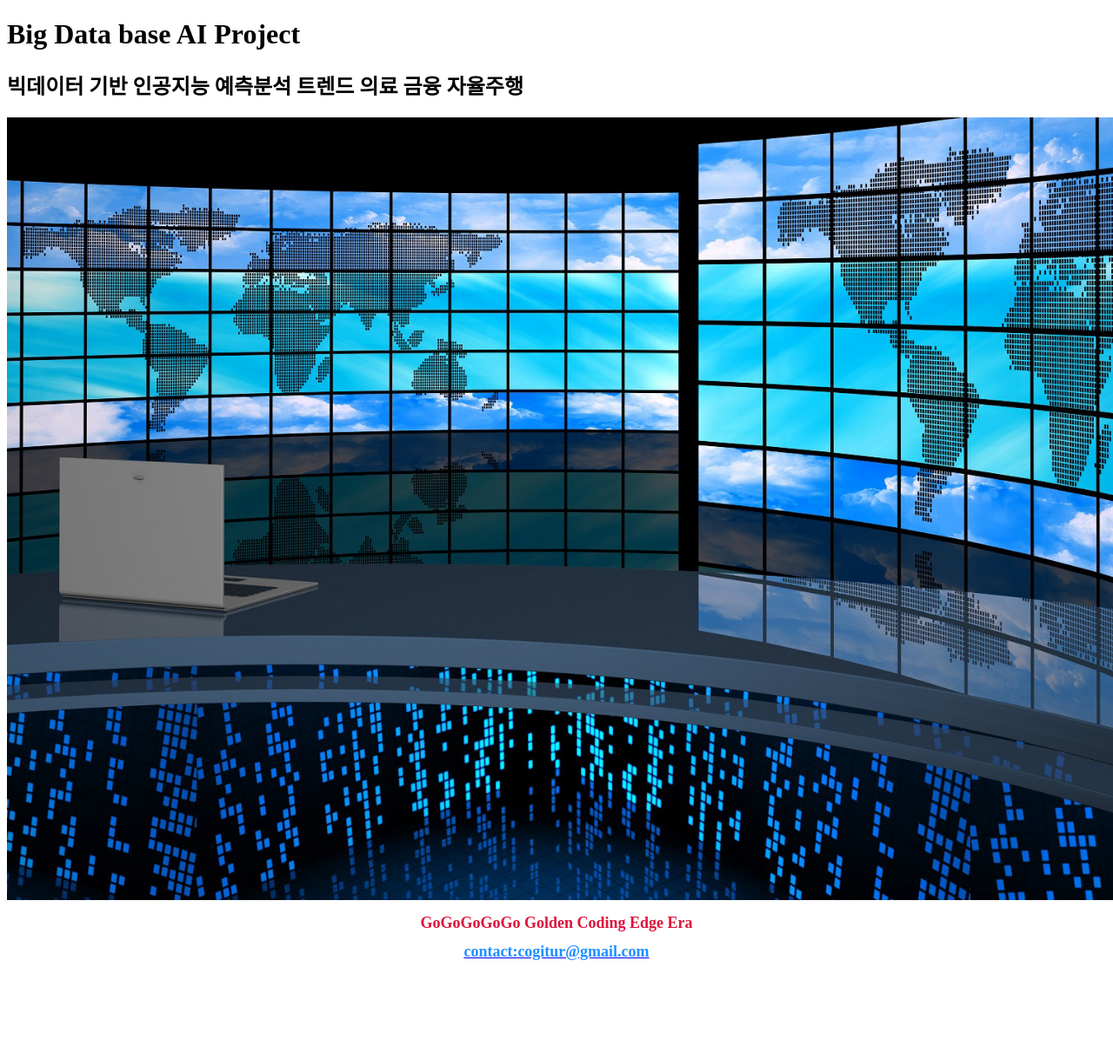
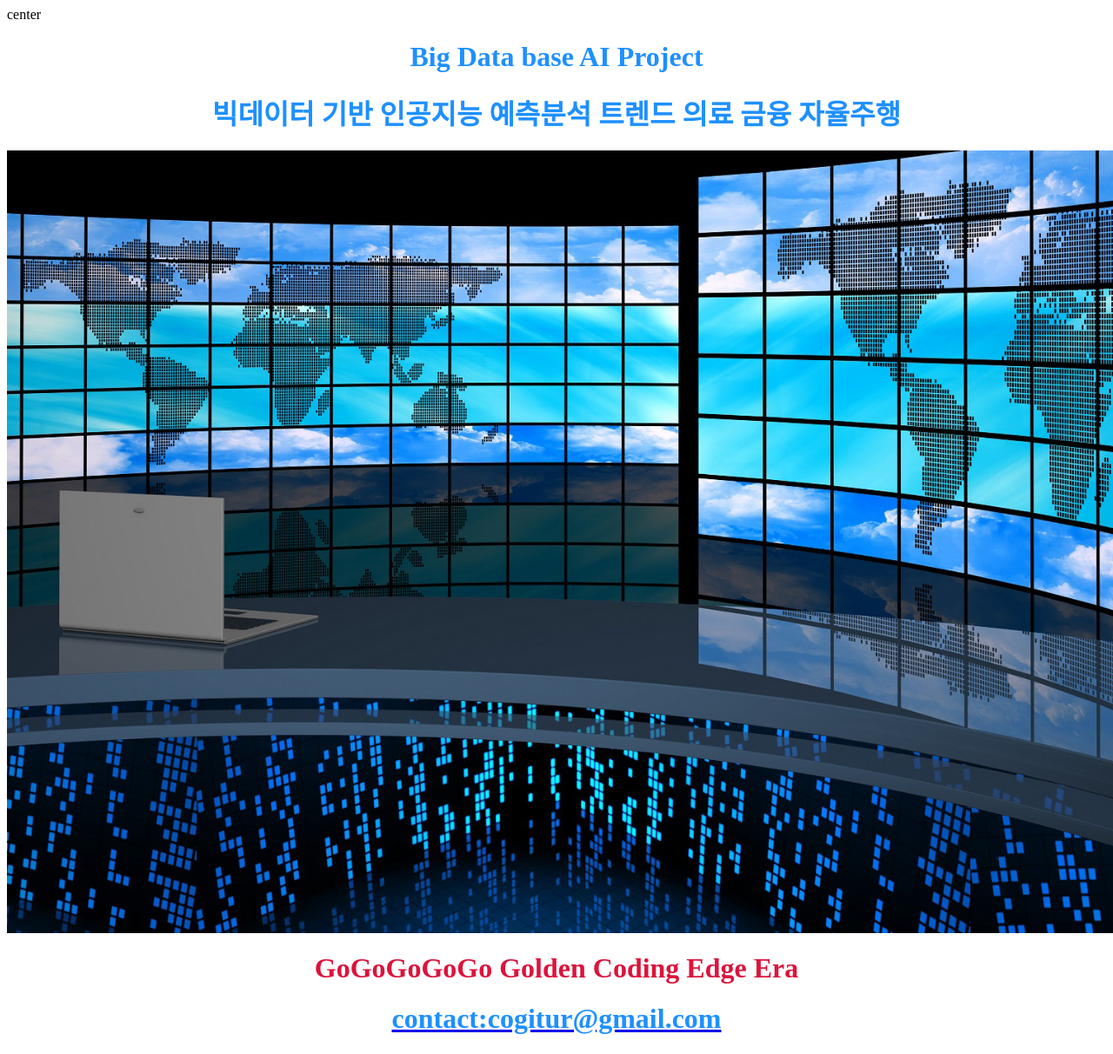
Before and after one commit to parksamjong/AI, a plain HTML site: page index.html in a window 1280 px wide. Shown: the top 1212 px of the page at 87% size. Before the commit the page ends 1117 px from the top, so only its background shows below. Drawn offline with Linux system fonts and the light colour scheme.

Commit message:
13commit

```diff
--- a/index.html
+++ b/index.html
@@ -1,4 +1,4 @@
-<!DOCTYPE html>
+center<!DOCTYPE html>
 <html lang="en">
   <head>
     <meta charset="UTF-8" />
@@ -8,12 +8,12 @@
     <link rel="stylesheet" href="style.css" />
   </head>
   <body>
-    <h1>Big Data base AI Project</h1>
-    <p><h2>빅데이터 기반 인공지능 예측분석 트렌드 의료 금융 자율주행</h2></p>
+    <h1 class="head1">Big Data base AI Project</h1>
+    <h1 class="head2">빅데이터 기반 인공지능 예측분석 트렌드 의료 금융 자율주행</h1>
     <img class="DI" src="웹초청장(국문)_edited2.jpg"></img>
 
     <h1 class="text">GoGoGoGoGo Golden Coding Edge Era</h1>
 
-    <a href="cogitur@gmail.com"><h1 class="email" >contact:cogitur@gmail.com</h1></a>
+    <a href="mailto:cogitur@gmail.com"><h1 class="email" >contact:cogitur@gmail.com</h1></a>
   </body>
 </html>
--- a/style.css
+++ b/style.css
@@ -1,4 +1,22 @@
+.head1 {
+    display: flex;
+    justify-content: center;
+    align-items: center;
+    color: dodgerblue;
+}
+.head2 {
+    display: flex;
+    justify-content: center;
+    align-items: center;
+    color: dodgerblue;
+}
+
+
 .DI {
+    display: flex;
+    justify-content: center;
+    align-items: center;
+    color: dodgerblue;
     width: 1600px;
     height: 900px;
 
@@ -8,7 +26,6 @@
     display: flex;
     justify-content: center;
     align-items: center;
-    font-size: large;
     color: crimson;
 
 }
@@ -16,7 +33,6 @@
     display: flex;
     justify-content: center;
     align-items: center;
-    font-size: large;
     color: dodgerblue;
 
 }
```
